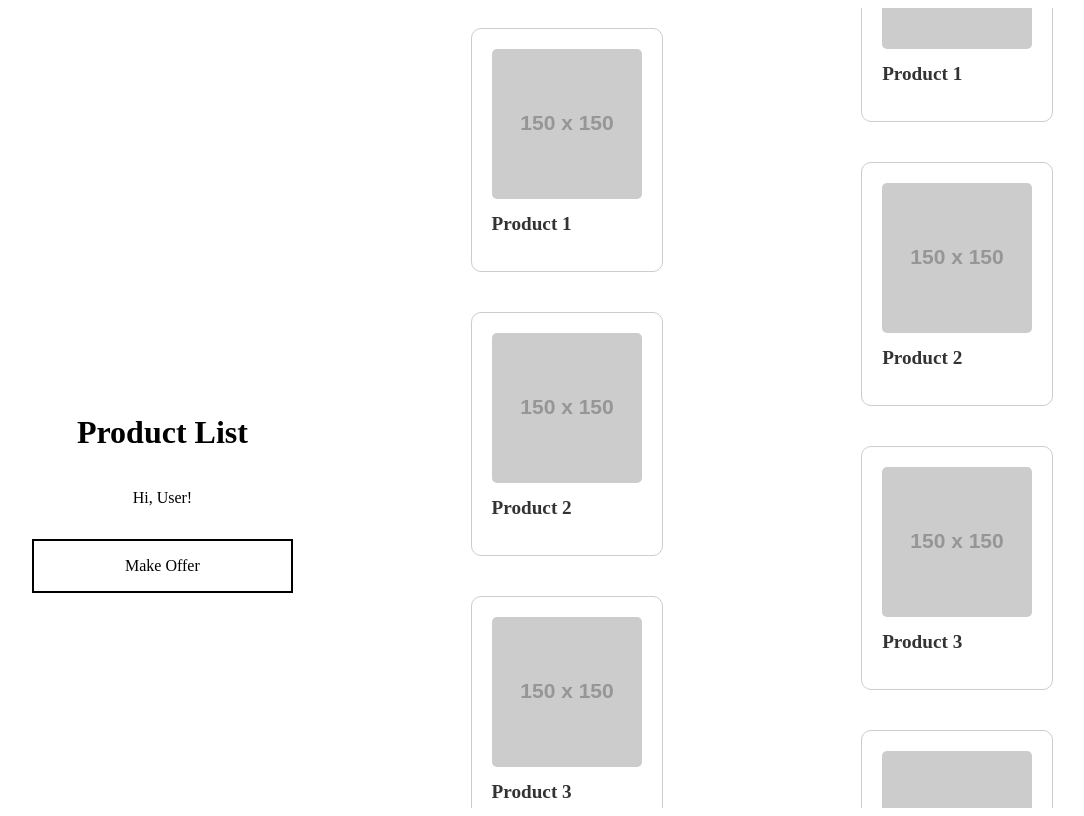
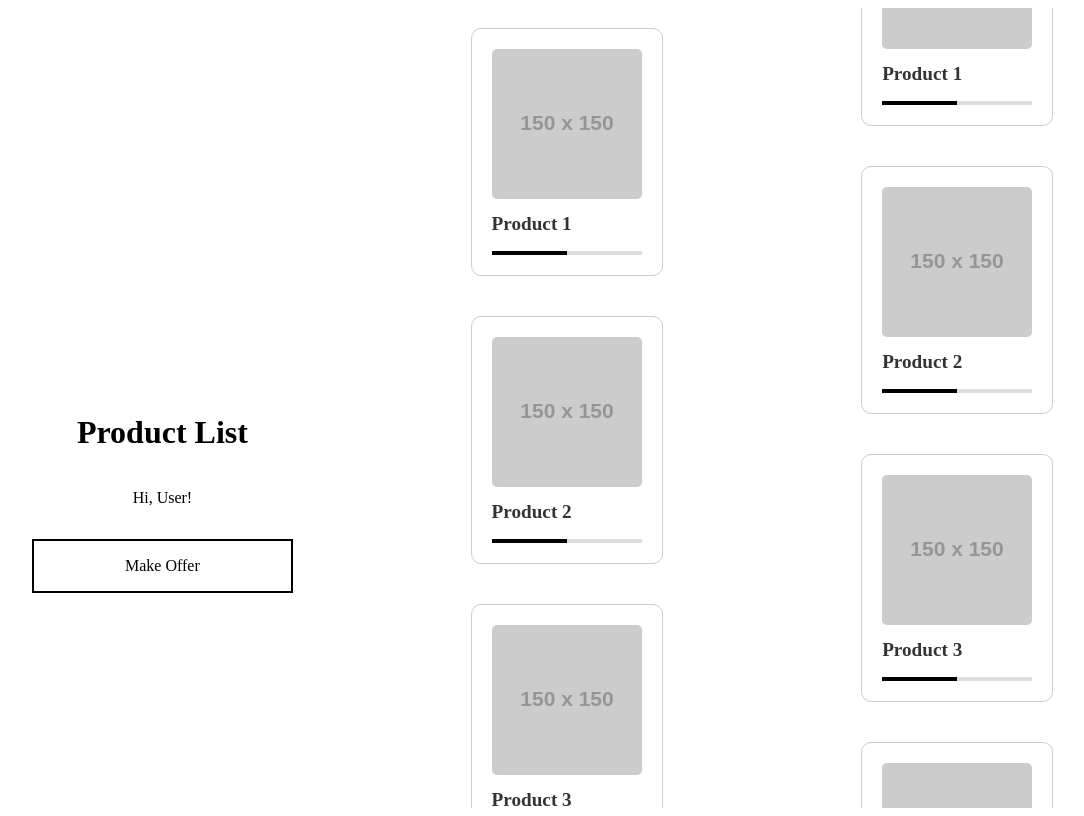
Before and after one commit to 42SeoulHackthon2023GamFour/Hackthon2023GamFour, a React (Create React App) app in the folder frontend/hackerton2023/: page /home in a window 1280 px wide. Shown: the whole page, without its empty margins (87-1171 px from the left). Built offline with nearby package versions, Linux system fonts and the light colour scheme.

Commit message:
[ADD] progressbar 추가

```diff
--- a/frontend/hackerton2023/src/components/detail/detail.css
+++ b/frontend/hackerton2023/src/components/detail/detail.css
@@ -51,3 +51,29 @@
   display: flex;
   flex-direction: row-reverse;
 }
+
+.product-progress {
+  width: 100%;
+  height: 4px;
+  background-color: #ddd;
+  margin-top: 16px;
+}
+
+.product-progress-bar {
+  height: 100%;
+  background-color: #000;
+}
+
+.progress-bar-container {
+  width: 100%;
+  height: 12px;
+  background-color: #f2f2f2;
+  border-radius: 6px;
+  overflow: hidden;
+}
+
+.progress-bar {
+  height: 100%;
+  background-color: #000;
+  transition: width 0.3s ease-in-out;
+}
--- a/frontend/hackerton2023/src/components/detail/page.tsx
+++ b/frontend/hackerton2023/src/components/detail/page.tsx
@@ -40,6 +40,7 @@ const productData: Product[] = [
 
 const ProductDetail = () => {
   const { id } = useParams<{ id: string }>();
+  const [progress, setProgress] = useState(50);
   const product = id ? productData.find((p) => p.id === parseInt(id)) : null;
   const history = useNavigate();
   const [liked, setLiked] = useState<boolean>(false);
@@ -52,6 +53,10 @@ const ProductDetail = () => {
 
   const handleLikeClick = () => {
     setLiked(!liked);
+    if (!liked)
+      setProgress((prevProgress) => prevProgress + 1);
+    if (liked)
+      setProgress((prevProgress) => prevProgress - 1);
   };
   const handleGoBack = () => {
     history("/home");
@@ -63,8 +68,20 @@ const ProductDetail = () => {
         {product ? (
           <div className="description">
             <h1>{text}</h1>
-            <img src={product.imageUrl} alt={product.name} className="product-image" />
+            <img
+              src={product.imageUrl}
+              alt={product.name}
+              className="product-image"
+            />
             <p>{product.description}</p>
+            <div className="product-progress">
+              <div className="progress-bar-container">
+                <div
+                  className="progress-bar"
+                  style={{ width: `${progress}%` }}
+                ></div>
+              </div>
+            </div>
           </div>
         ) : (
           <p>Product not found.</p>
--- a/frontend/hackerton2023/src/components/home/home.css
+++ b/frontend/hackerton2023/src/components/home/home.css
@@ -125,3 +125,14 @@
 .detail-link {
   text-Decoration: none;
 }
+
+.product-progress {
+  height: 4px;
+  background-color: #ddd;
+  margin-top: 8px;
+}
+
+.product-progress-bar {
+  height: 100%;
+  background-color: #000;
+}
--- a/frontend/hackerton2023/src/components/home/page.tsx
+++ b/frontend/hackerton2023/src/components/home/page.tsx
@@ -101,7 +101,11 @@ const Home = () => {
       <div className="body">
         <div className="product-list">
           {productList.map((product: Product) => (
-            <Link to={`/detail/${product.id}`} key={product.id} className="detail-link">
+            <Link
+              to={`/detail/${product.id}`}
+              key={product.id}
+              className="detail-link"
+            >
               <div className="product-card">
                 <img
                   className="product-card__image"
@@ -109,13 +113,23 @@ const Home = () => {
                   alt={product.name}
                 />
                 <h2 className="product-card__title">{product.name}</h2>
+                <div className="product-progress">
+                  <div
+                    className="product-progress-bar"
+                    style={{ width: `50%` }}
+                  ></div>
+                </div>
               </div>
             </Link>
           ))}
         </div>
         <div className="product-list2" ref={scrollRef}>
           {productList2.map((product: Product) => (
-            <Link to={`/detail/${product.id}`} key={product.id} className="detail-link">
+            <Link
+              to={`/detail/${product.id}`}
+              key={product.id}
+              className="detail-link"
+            >
               <div className="product-card">
                 <img
                   className="product-card__image"
@@ -123,6 +137,12 @@ const Home = () => {
                   alt={product.name}
                 />
                 <h2 className="product-card__title">{product.name}</h2>
+                <div className="product-progress">
+                  <div
+                    className="product-progress-bar"
+                    style={{ width: `50%` }}
+                  ></div>
+                </div>
               </div>
             </Link>
           ))}
```
Also changed, not shown: frontend/hackerton2023/src/components/home/product-card.tsx (added, +32 -0 lines).
